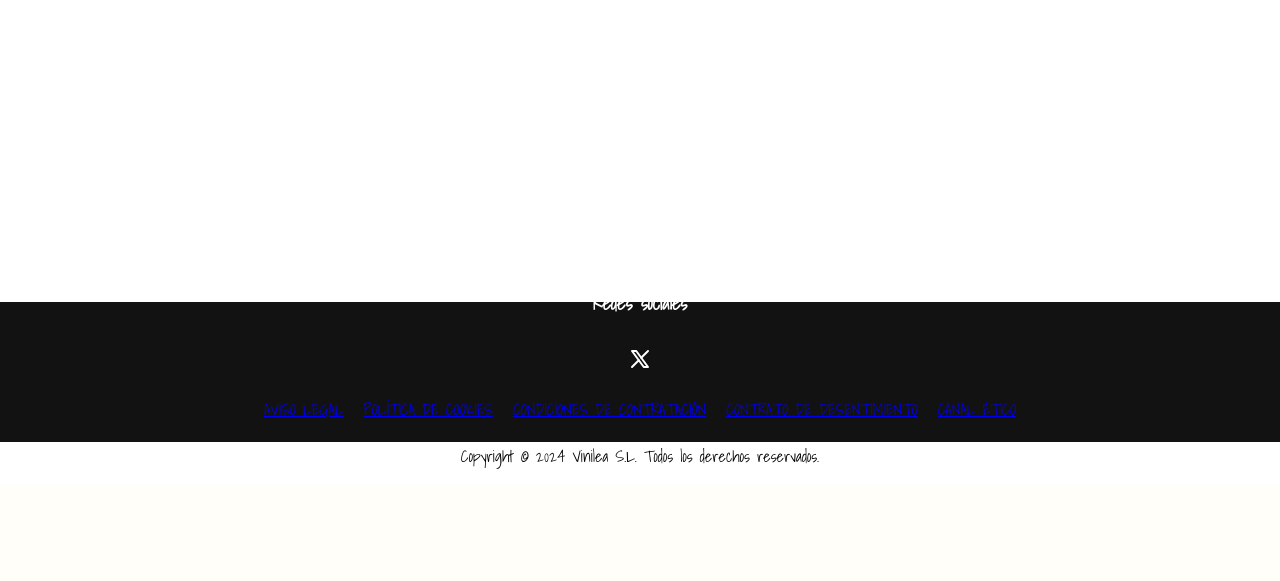
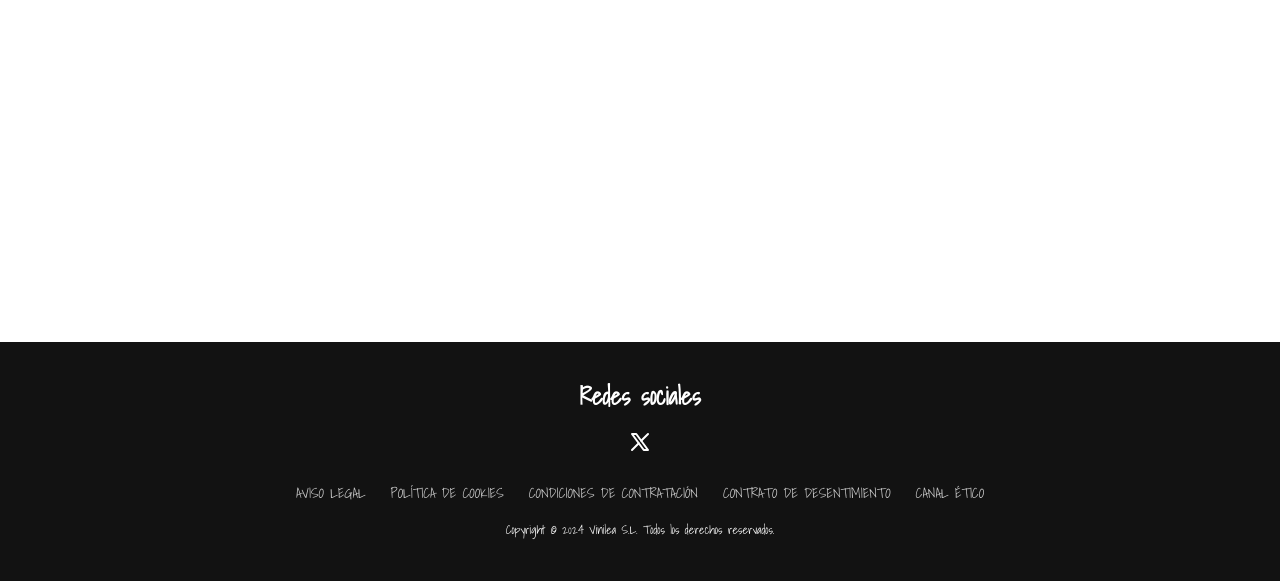
Before and after one commit to zInsanity69/vinilos, a PHP site: page / in a window 1280 px wide. Shown: the part 2842-3423 px from the top of the page. Before the commit the page ends 3311 px from the top, so only its background shows below. Run offline with PHP 8.4, Linux system fonts and the light colour scheme.

Commit message:
footer responsive y historia_cantante responsive

```diff
--- a/index.html
+++ b/index.html
@@ -59,8 +59,6 @@
             <div class=" gif gif2"></div>
         </div>
     </div>
-
-
 </div>
 
 <footer>
--- a/style.css
+++ b/style.css
@@ -108,52 +108,167 @@ height: 25rem;
 width: auto;
 margin: 2rem;
 }
+
+/* Estilos generales */
+.historia_cantante {
+  display: flex;
+  flex-direction: column;
+  align-items: center;
+  padding: 20px;
+  text-align: center;
+}
+
+.historia_contenedor {
+  display: flex;
+  align-items: center;
+  gap: 20px;
+  text-align: left;
+  max-width: 800px;
+  margin: 0 auto;
+}
+
+.historia_contenedor img {
+  width: 50%; /* Ajustar el tamaño de la imagen */
+  height: auto;
+}
+
+.historia_texto {
+  font-size: 16px;
+  color: #333;
+}
+
+/* Media Query para pantallas pequeñas */
+@media (max-width: 768px) {
+  .historia_contenedor {
+      flex-direction: column; /* Cambiar a disposición vertical */
+      text-align: center;
+      gap: 10px;
+  }
+
+  .historia_contenedor img {
+      width: 100%; /* Imagen ocupa todo el ancho disponible */
+  }
+
+  .historia_texto {
+    font-size: 1.2rem; /* Reducir ligeramente el tamaño del texto */
+  }
+
+  .video_promocional {
+      margin-top: 20px;
+  }
+
+  .video-contenedor iframe {
+      width: 100%; /* Asegura que el video sea responsive */
+      height: auto;
+      aspect-ratio: 16/9; /* Mantiene proporción de video */
+  }
+}
+
 /* <------------------------------------------vídeo/gif----------------------------------> */
-.video_promocional{
+/* --- Estilos generales existentes --- */
+.video_promocional {
   height: 100vh;
   width: auto;
   margin: 5rem 0 0 0;
 }
 
-.video_titulo{
+.video_titulo {
   font-size: 4rem;
   margin: 1rem;
   text-align: center;
 }
 
-.video-contenedor{
+.video-contenedor {
   display: flex;
   align-items: center;
   justify-content: center;
   border-radius: 0.5rem;
   height: 315px;
   width: auto;
+  position: relative;
 }
 
-.gif{
+.gif {
   background-size: cover;
   background-repeat: no-repeat;
   background-position: center;
   width: 300px;
   height: 100%;
+  position: absolute;
 }
 
-.gif1{
+.gif1 {
   background-image: url(img/ado-dance-ado-freedom.gif);
-  margin-right: 2px;
+  left: -320px; /* Ubicación de la izquierda */
 }
 
-.gif2{
+.gif2 {
   background-image: url(img/ado-dance-ado-freedom.gif);
-  margin-left: 2px;
+  right: -320px; /* Ubicación de la derecha */
 }
-
 
 .video_contenedor video {
   border-radius: 0.5rem;
   margin: 2rem auto;
   display: block;
+  width: 560px; /* Aseguramos que el video tenga un tamaño fijo */
+  height: 315px; /* Ajustamos la altura del video */
 }
+
+/* --- Media Query para pantallas pequeñas (max-width: 768px) --- */
+@media (max-width: 768px) {
+  .video_promocional {
+    height: auto; /* Ajusta la altura al contenido */
+    margin: 2rem 0; /* Reduce margen superior e inferior */
+    padding-bottom: 3rem; /* Añade relleno adicional en la parte inferior */
+  }
+
+  .video_titulo {
+    font-size: 2.5rem; /* Reduce el tamaño del título */
+    margin: 1rem 0;
+  }
+
+  .video-contenedor {
+    flex-direction: column; /* Cambia a disposición vertical */
+    height: auto; /* Ajusta la altura según el contenido */
+    gap: 1rem; /* Espacio entre elementos */
+    position: relative; /* Necesario para los GIFs en la versión móvil */
+  }
+
+  .gif {
+    width: 100%; /* GIF ocupa todo el ancho disponible en pantallas pequeñas */
+    height: 200px; /* Ajusta la altura de los GIFs */
+    position: static; /* Reposiciona los GIFs */
+  }
+
+  .gif1, .gif2 {
+    margin: 0; /* Elimina márgenes laterales */
+  }
+
+  iframe {
+    width: 100%; /* Video ocupa todo el ancho disponible */
+    height: auto;
+    aspect-ratio: 16/9; /* Mantiene proporciones */
+  }
+}
+
+/* --- Media Query para pantallas medianas (max-width: 1024px) --- */
+@media (max-width: 1024px) {
+  .video_promocional {
+    margin-bottom: 4rem; /* Incrementa el margen inferior */
+    padding-bottom: 2rem; /* Asegura un espacio adicional con el footer */
+  }
+
+  .video-contenedor {
+    gap: 1.5rem; /* Incrementa el espacio entre los elementos */
+  }
+
+  .gif {
+    width: 250px; /* Ajusta tamaño de los GIFs */
+    height: auto; /* Altura automática */
+  }
+}
+
 
 
 /* ---------------------------------------footer------------------------------------ */
@@ -161,54 +276,29 @@ margin: 2rem;
 footer {
   background-color: #121212;
   display: flex;
-  margin-top: 600px;
-  justify-content: center;
-  height: 140px;
   flex-direction: column;
   align-items: center;
+  justify-content: center;
   text-align: center;
-
+  padding: 20px;
+  margin-top: 600px;
 }
 
-.social-media h3{
-
+.social-media h3 {
   color: white;
   text-align: center;
-
-
-}
-
-.icons{
-color: white;
-margin-top:60px;
-display: flex;
-justify-content: 20%;
-
-
-}
-
-footer {
-  display: flex;
-  flex-direction: column;
-  align-items: center;
-  text-align: center;
-}
-
-.social-media, .icons, .line-container {
-  width: 100%;
-  display: flex;
-  flex-direction: column;
-  align-items: center;
-  margin-top: 10px;
+  margin: 5px 0; /* Reducido el margen superior e inferior */
+  font-size: 1.5rem; /* Ajustamos el tamaño de la fuente */
 }
 
 .icons {
+  color: white;
   display: flex;
   justify-content: center;
   align-items: center;
-  gap: 10px;
+  gap: 15px;
+  margin-top: 10px;
 }
-
 
 .line-container {
   margin-top: 20px;
@@ -221,11 +311,104 @@ footer {
   display: flex;
   justify-content: center;
   flex-wrap: wrap;
+  gap: 15px;
 }
 
 .line-footer ul li {
-  margin: 5px 10px;
+  margin: 5px;
 }
+
+.line-footer ul li a {
+  color: #ccc;
+  text-decoration: none;
+  font-size: 14px;
+}
+
+.line-footer ul li a:hover {
+  color: #ffffff;
+  text-decoration: underline;
+}
+
+.line-footer p {
+  color: white;
+  font-size: 12px;
+  margin-top: 10px;
+}
+
+/* --- Media Queries para Responsividad --- */
+
+/* Pantallas pequeñas (móviles) */
+@media (max-width: 600px) {
+  .social-media h3 {
+    font-size: 1.2rem; /* Reducimos aún más el tamaño del título */
+    margin: 5px 0;
+  }
+
+  .line-footer ul {
+    flex-direction: column;
+    gap: 10px;
+  }
+
+  .icons {
+    gap: 10px;
+    margin-top: 15px;
+  }
+
+  footer {
+    padding: 15px;
+  }
+
+  .line-footer p {
+    font-size: 11px; /* Reducimos un poco el tamaño del texto de copyright */
+  }
+}
+
+/* Pantallas medianas (tabletas) */
+@media (min-width: 601px) and (max-width: 1024px) {
+  .social-media h3 {
+    font-size: 1.3rem; /* Ajuste moderado del tamaño del título */
+  }
+
+  .line-footer ul {
+    flex-direction: row;
+    flex-wrap: wrap;
+    gap: 10px;
+  }
+
+  .icons {
+    gap: 15px;
+  }
+
+  footer {
+    padding: 20px;
+  }
+
+  .line-footer p {
+    font-size: 12px;
+  }
+}
+
+/* Pantallas grandes (escritorio) */
+@media (min-width: 1025px) {
+  footer {
+    padding: 30px;
+  }
+
+  .icons {
+    gap: 20px;
+  }
+
+  .social-media h3 {
+    font-size: 1.5rem; /* Título de tamaño normal en pantallas grandes */
+  }
+
+  .line-footer p {
+    font-size: 12px;
+  }
+}
+
+
+/* ---------------------------------------Menú lateral------------------------------------ */
 
 .menu-lateral {
   position: fixed;
```
Lines whose indentation alone changed are shown as unchanged.
